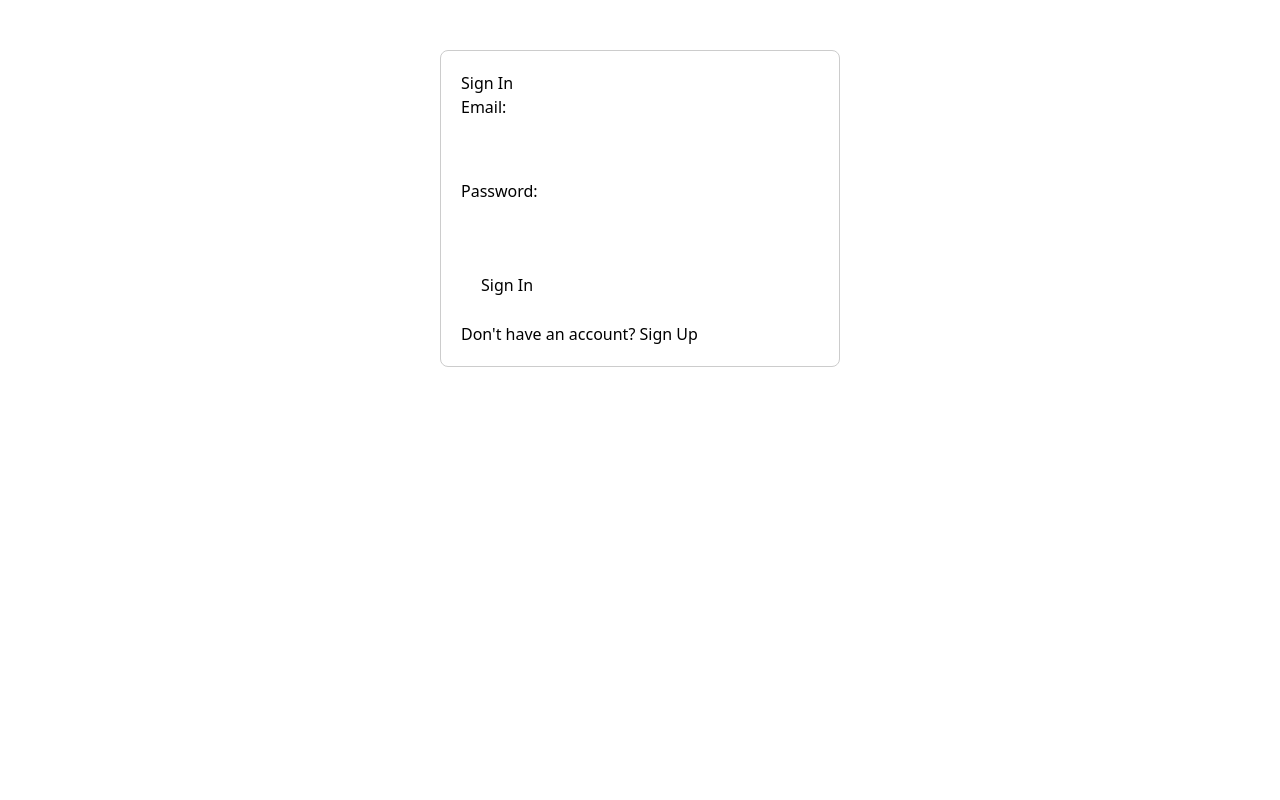
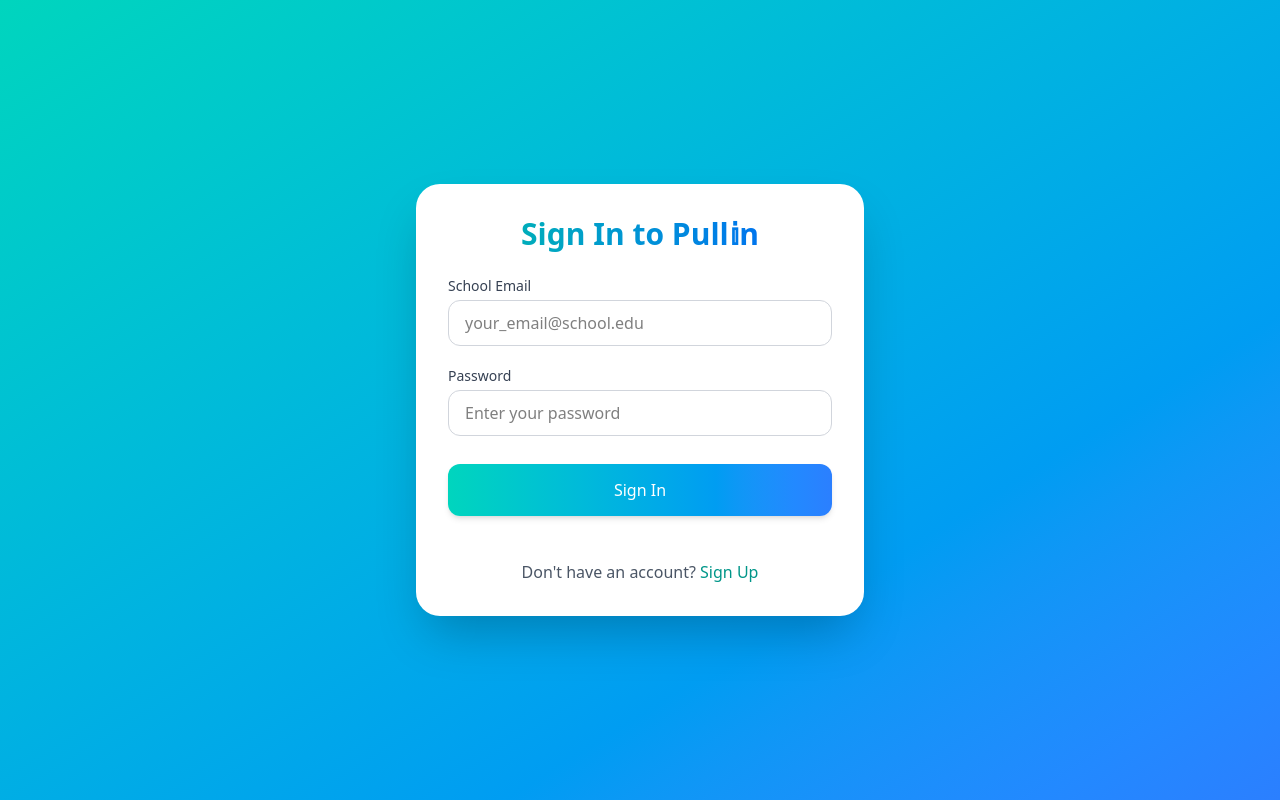
Before and after one commit to vadymmusiienko/pullin, a Next.js app: page /signin in a window 1280 px wide. Built offline with nearby package versions, Linux system fonts and the light colour scheme; no server answers.

Commit message:
Frontend for signin

```diff
--- a/app/signin/page.tsx
+++ b/app/signin/page.tsx
@@ -4,6 +4,12 @@
 import { useRouter } from "next/navigation";
 import { auth } from "@/lib/firebase/firebaseConfig"; // Import your Firebase auth instance
 import { signInWithEmailAndPassword } from "firebase/auth";
+
+// Define an interface for Firebase auth errors
+interface FirebaseError {
+    code: string;
+    message: string;
+}
 
 export default function SignInPage() {
     // State variables
@@ -40,21 +46,25 @@
 
             // Redirect to the homepage or dashboard
             router.push("/dashboard"); // Redirect to dashboard
-        } catch (err: any) {
+        } catch (err: unknown) {
             // Catch errors from Firebase
             console.error("Error signing in:", err);
-            // Provide more specific error messages based on Firebase error codes
-            // Common codes: auth/invalid-credential, auth/user-not-found, auth/wrong-password
-            // Note: Firebase might return 'auth/invalid-credential' for both user not found and wrong password
-            // for security reasons (to avoid user enumeration).
+
+            // Type guard to ensure we have a Firebase error
+            const firebaseErr = err as FirebaseError;
+
             if (
-                err.code === "auth/invalid-credential" ||
-                err.code === "auth/user-not-found" ||
-                err.code === "auth/wrong-password"
+                firebaseErr.code === "auth/invalid-credential" ||
+                firebaseErr.code === "auth/user-not-found" ||
+                firebaseErr.code === "auth/wrong-password"
             ) {
                 setError("Invalid email or password. Please try again.");
             } else {
-                setError("Failed to sign in. Please try again."); // Generic error
+                setError(
+                    `Failed to sign in. ${
+                        firebaseErr.message || "Please try again."
+                    }`
+                );
             }
         } finally {
             setIsLoading(false);
@@ -62,73 +72,106 @@
     };
 
     return (
-        <div
-            style={{
-                maxWidth: "400px",
-                margin: "50px auto",
-                padding: "20px",
-                border: "1px solid #ccc",
-                borderRadius: "8px",
-            }}
+        <main className="min-h-screen flex items-center justify-center bg-gradient-to-br from-teal-400 to-blue-500 p-6">
+            <div className="w-full max-w-md bg-white rounded-3xl shadow-2xl overflow-hidden">
+                <div className="p-8">
+                    <h1 className="text-3xl font-bold text-center bg-gradient-to-r from-teal-500 to-blue-600 bg-clip-text text-transparent mb-6">
+                        Sign In to Pull𝕚n
+                    </h1>
+
+                    <form onSubmit={handleSignIn} className="space-y-5">
+                        {/* Email Input */}
+                        <div>
+                            <label
+                                htmlFor="email-input"
+                                className="block text-sm font-medium text-gray-700 mb-1"
                             >
-            <h1>Sign In</h1>
-            <form onSubmit={handleSignIn}>
-                <div style={{ marginBottom: "15px" }}>
-                    <label
-                        htmlFor="email"
-                        style={{ display: "block", marginBottom: "5px" }}
-                    >
-                        Email:
+                                School Email
                             </label>
                             <input
                                 type="email"
-                        id="email"
+                                id="email-input"
                                 value={email}
                                 onChange={(e) => setEmail(e.target.value)}
                                 required
-                        style={{
-                            width: "100%",
-                            padding: "8px",
-                            boxSizing: "border-box",
-                        }}
+                                className="w-full px-4 py-2.5 rounded-xl border border-gray-300 focus:outline-none focus:ring-2 focus:ring-teal-500 focus:border-transparent transition"
+                                placeholder="your_email@school.edu"
                             />
                         </div>
-                <div style={{ marginBottom: "15px" }}>
+
+                        {/* Password Input */}
+                        <div>
                             <label
-                        htmlFor="password"
-                        style={{ display: "block", marginBottom: "5px" }}
+                                htmlFor="password-input"
+                                className="block text-sm font-medium text-gray-700 mb-1"
                             >
-                        Password:
+                                Password
                             </label>
                             <input
                                 type="password"
-                        id="password"
+                                id="password-input"
                                 value={password}
                                 onChange={(e) => setPassword(e.target.value)}
                                 required
-                        style={{
-                            width: "100%",
-                            padding: "8px",
-                            boxSizing: "border-box",
-                        }}
+                                className="w-full px-4 py-2.5 rounded-xl border border-gray-300 focus:outline-none focus:ring-2 focus:ring-teal-500 focus:border-transparent transition"
+                                placeholder="Enter your password"
                             />
                         </div>
-                {error && <p style={{ color: "red" }}>{error}</p>}
+
+                        {error && (
+                            <div className="bg-red-50 border-l-4 border-red-500 p-4 rounded-lg">
+                                <p className="text-sm text-red-700">{error}</p>
+                            </div>
+                        )}
+
+                        {/* Submit Button */}
                         <button
                             type="submit"
                             disabled={isLoading}
-                    style={{
-                        padding: "10px 20px",
-                        cursor: isLoading ? "not-allowed" : "pointer",
-                    }}
+                            className="w-full px-8 py-3.5 mt-2 bg-gradient-to-r from-teal-400 to-blue-500 text-white font-medium rounded-xl shadow-md hover:shadow-lg transform hover:-translate-y-1 transition duration-300 disabled:opacity-50 disabled:cursor-not-allowed disabled:transform-none"
                         >
-                    {isLoading ? "Signing In..." : "Sign In"}
+                            {isLoading ? (
+                                <span className="flex items-center justify-center">
+                                    <svg
+                                        className="animate-spin -ml-1 mr-3 h-5 w-5 text-white"
+                                        xmlns="http://www.w3.org/2000/svg"
+                                        fill="none"
+                                        viewBox="0 0 24 24"
+                                    >
+                                        <circle
+                                            className="opacity-25"
+                                            cx="12"
+                                            cy="12"
+                                            r="10"
+                                            stroke="currentColor"
+                                            strokeWidth="4"
+                                        ></circle>
+                                        <path
+                                            className="opacity-75"
+                                            fill="currentColor"
+                                            d="M4 12a8 8 0 018-8V0C5.373 0 0 5.373 0 12h4zm2 5.291A7.962 7.962 0 014 12H0c0 3.042 1.135 5.824 3 7.938l3-2.647z"
+                                        ></path>
+                                    </svg>
+                                    Signing in...
+                                </span>
+                            ) : (
+                                "Sign In"
+                            )}
                         </button>
+
+                        {/* Link to Sign Up */}
+                        <p className="text-center mt-6 text-gray-600">
+                            Don&apos;t have an account?{" "}
+                            <a
+                                href="/signup"
+                                className="text-teal-600 hover:text-blue-600 font-medium"
+                            >
+                                Sign Up
+                            </a>
+                        </p>
                     </form>
-            {/* Optional: Add a link to the Sign Up page */}
-            <p style={{ marginTop: "15px" }}>
-                Don&apos;t have an account? <a href="/signup">Sign Up</a>
-            </p>
                 </div>
+            </div>
+        </main>
     );
 }
--- a/package.json
+++ b/package.json
@@ -18,6 +18,7 @@
   },
   "devDependencies": {
     "@eslint/eslintrc": "^3",
+    "@headlessui/tailwindcss": "^0.2.2",
     "@tailwindcss/postcss": "^4",
     "@types/node": "^20",
     "@types/react": "^19",
```
Also changed, not shown: 1 other file (tests, documents, lock files or other folders). Lines whose indentation alone changed are shown as unchanged.
